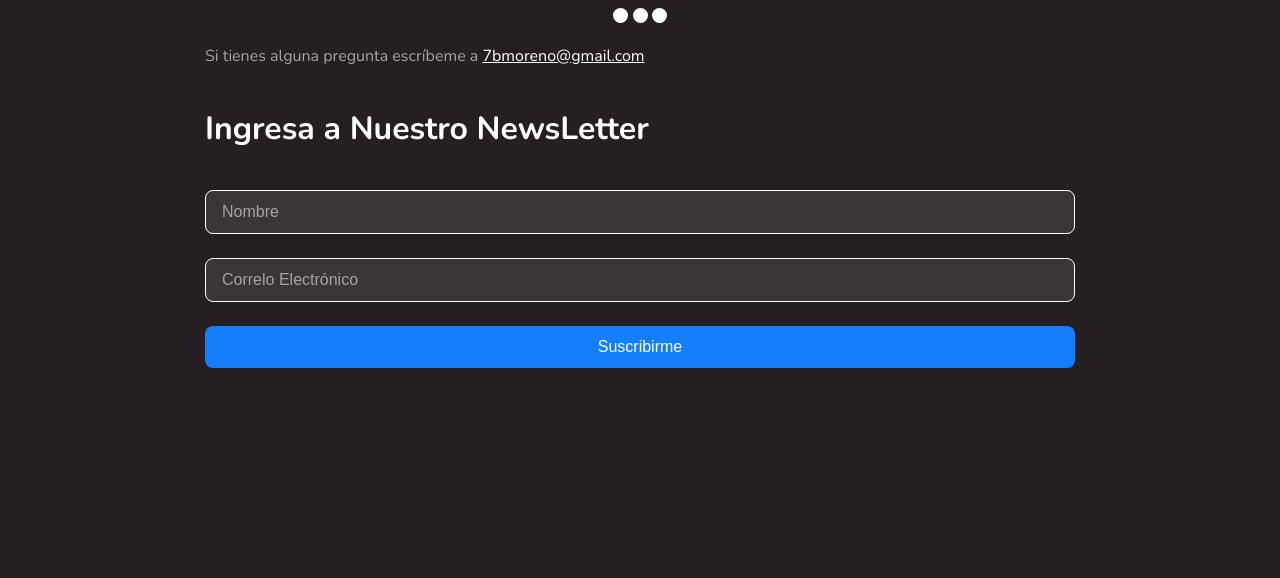
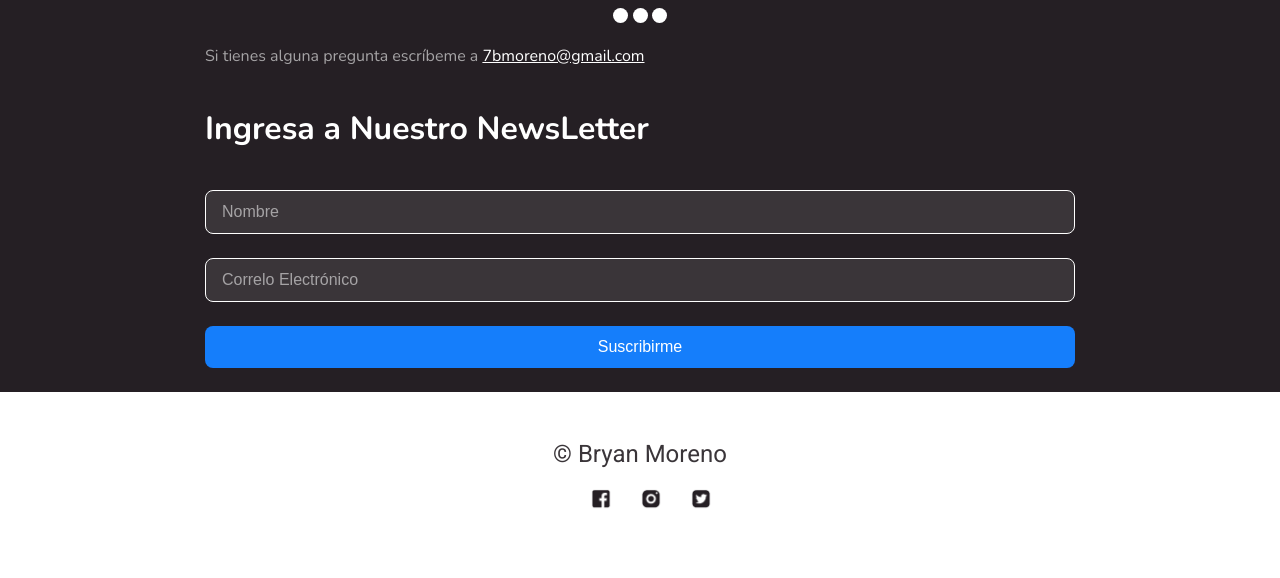
Before and after one commit to morenocode/curso-esencial-html-css, a plain HTML site: page index.html in a window 1280 px wide. Shown: the part 6386-6964 px from the top of the page. Before the commit the page ends 6778 px from the top, so only its background shows below. Drawn offline with nearby package versions, Linux system fonts and the light colour scheme.

Commit message:
FOOTER - REDES SOCIALES

```diff
--- a/css/estilos-logicos.css
+++ b/css/estilos-logicos.css
@@ -198,6 +198,39 @@ blockquote p{
 	color: var(--white20);
 }
 
+.footer{
+	background: #FFFFFF;
+
+
+	}
+.footer .footer-container{
+	text-align: center;
+	padding-block-start: 48px;
+	padding-inline: 42px;
+
+
+}
+.footer-container p {
+	font-family: 'Roboto';
+	font-style: normal;
+	font-weight: 400;
+	font-size: 24px;
+	line-height: 28px;
+	padding-block: 0;
+	color:var(--white10);
+	margin: 0;
+	display: inline-block;
+
+}
+.footer-redes-sociales a img{
+	width: 24px;
+	height:24px;
+	margin-block-start: 19px;
+	margin-block-end: 61px;
+	margin-inline-start: 22px;
+
+}
+
 
 @media screen and (min-width: 1366px) {
 
@@ -226,4 +259,14 @@ blockquote p{
 		inset-inline-start: -208px;
 		inline-size: 188px;
 		}
+
+	.footer .footer-container{
+		text-align: center;
+		padding-block-start: 48px;
+	}
+	.footer-container p {
+		font-family: 'Nunito';
+		font-size: 32px;
+		line-height: 44px;
+	}
 }
--- a/index.html
+++ b/index.html
@@ -12,20 +12,20 @@
     <link href="https://fonts.googleapis.com/css2?family=Nunito:ital,wght@0,400;0,600;0,700;1,400;1,700&display=swap" rel="stylesheet">
     <link rel="stylesheet" href="./css/estilos-logicos.css">
 
-    <link rel="apple-touch-icon" sizes="57x57" href="/favicon/apple-icon-57x57.png">
-    <link rel="apple-touch-icon" sizes="60x60" href="/favicon/apple-icon-60x60.png">
-    <link rel="apple-touch-icon" sizes="72x72" href="/favicon/apple-icon-72x72.png">
-    <link rel="apple-touch-icon" sizes="76x76" href="/favicon/apple-icon-76x76.png">
-    <link rel="apple-touch-icon" sizes="114x114" href="/favicon/apple-icon-114x114.png">
-    <link rel="apple-touch-icon" sizes="120x120" href="/favicon/apple-icon-120x120.png">
-    <link rel="apple-touch-icon" sizes="144x144" href="/favicon/apple-icon-144x144.png">
-    <link rel="apple-touch-icon" sizes="152x152" href="/favicon/apple-icon-152x152.png">
-    <link rel="apple-touch-icon" sizes="180x180" href="/favicon/apple-icon-180x180.png">
-    <link rel="icon" type="image/png" sizes="192x192"  href="/favicon/android-icon-192x192.png">
-    <link rel="icon" type="image/png" sizes="32x32" href="/favicon/favicon-32x32.png">
-    <link rel="icon" type="image/png" sizes="96x96" href="/favicon/favicon-96x96.png">
-    <link rel="icon" type="image/png" sizes="16x16" href="/favicon/favicon-16x16.png">
-    <link rel="manifest" href="/favicon/manifest.json">
+    <link rel="apple-touch-icon" sizes="57x57" href="./favicon/apple-icon-57x57.png">
+    <link rel="apple-touch-icon" sizes="60x60" href="./favicon/apple-icon-60x60.png">
+    <link rel="apple-touch-icon" sizes="72x72" href="./favicon/apple-icon-72x72.png">
+    <link rel="apple-touch-icon" sizes="76x76" href="./favicon/apple-icon-76x76.png">
+    <link rel="apple-touch-icon" sizes="114x114" href="./favicon/apple-icon-114x114.png">
+    <link rel="apple-touch-icon" sizes="120x120" href="./favicon/apple-icon-120x120.png">
+    <link rel="apple-touch-icon" sizes="144x144" href="./favicon/apple-icon-144x144.png">
+    <link rel="apple-touch-icon" sizes="152x152" href="./favicon/apple-icon-152x152.png">
+    <link rel="apple-touch-icon" sizes="180x180" href="./favicon/apple-icon-180x180.png">
+    <link rel="icon" type="image/png" sizes="192x192"  href="./favicon/android-icon-192x192.png">
+    <link rel="icon" type="image/png" sizes="32x32" href="./favicon/favicon-32x32.png">
+    <link rel="icon" type="image/png" sizes="96x96" href="./favicon/favicon-96x96.png">
+    <link rel="icon" type="image/png" sizes="16x16" href="./favicon/favicon-16x16.png">
+    <link rel="manifest" href="./favicon/manifest.json">
     <meta name="msapplication-TileColor" content="#ffffff">
     <meta name="msapplication-TileImage" content="/ms-icon-144x144.png">
     <meta name="theme-color" content="#ffffff">
@@ -214,5 +214,16 @@
         </div>
 
     </main>
+
+    <footer class="footer">
+        <div class="footer-container">
+            <p>© Bryan Moreno</p>
+            <div class="footer-redes-sociales">
+                <a href="#"><img src="./img/facebook.png" alt="Logo de Facebook" title="Logo de de Facebook"></a>
+                <a href="#"><img src="./img/instagram.png" alt="Logo de Instagram" title="Logo de Instagram"></a>
+                <a href="#"><img src="./img/twitter.png" alt="Logo de Twitter" title="Logo de Twitter"></a>
+            </div>
+        </div>
+    </footer>
 </body>
 </html>
```
Also changed, not shown: img/facebook.png (added), img/instagram.png (added), img/twitter.png (added).
